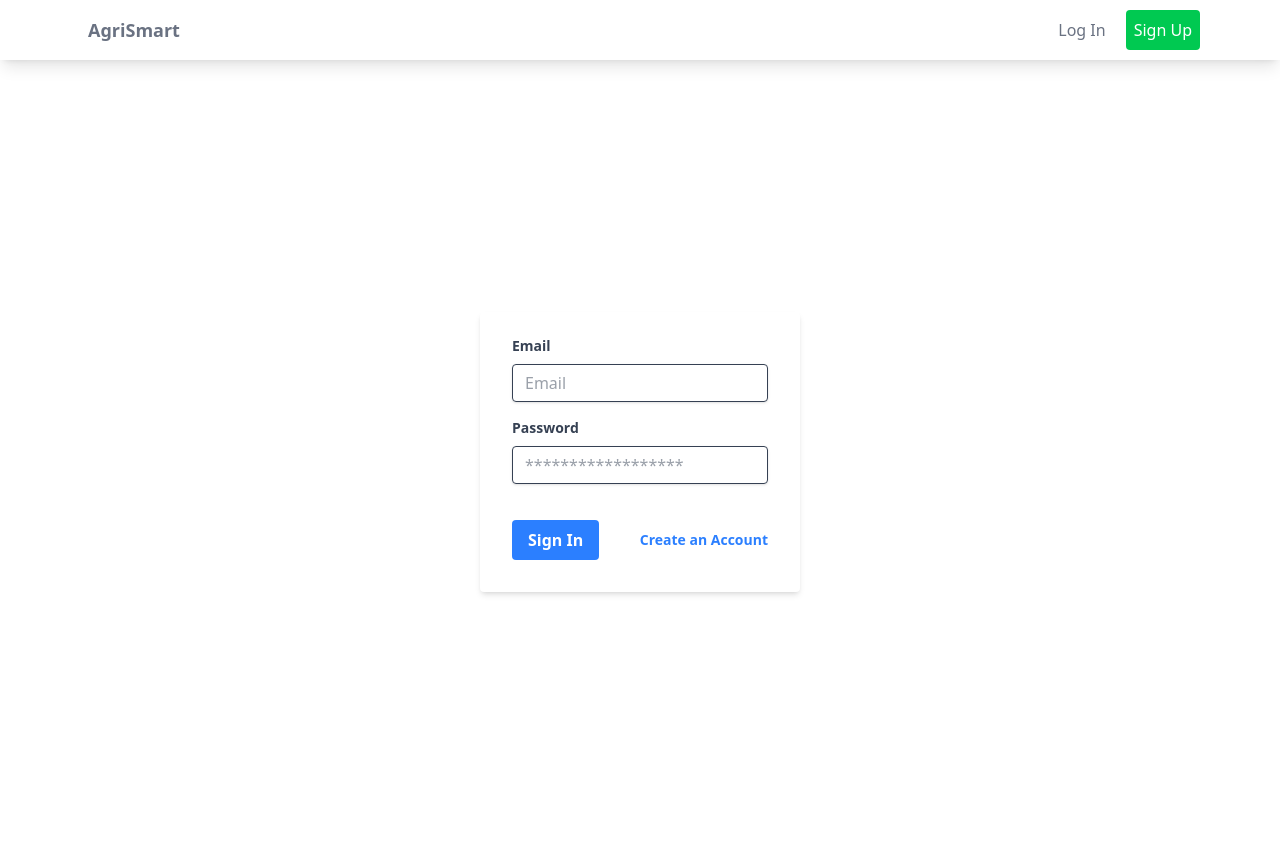
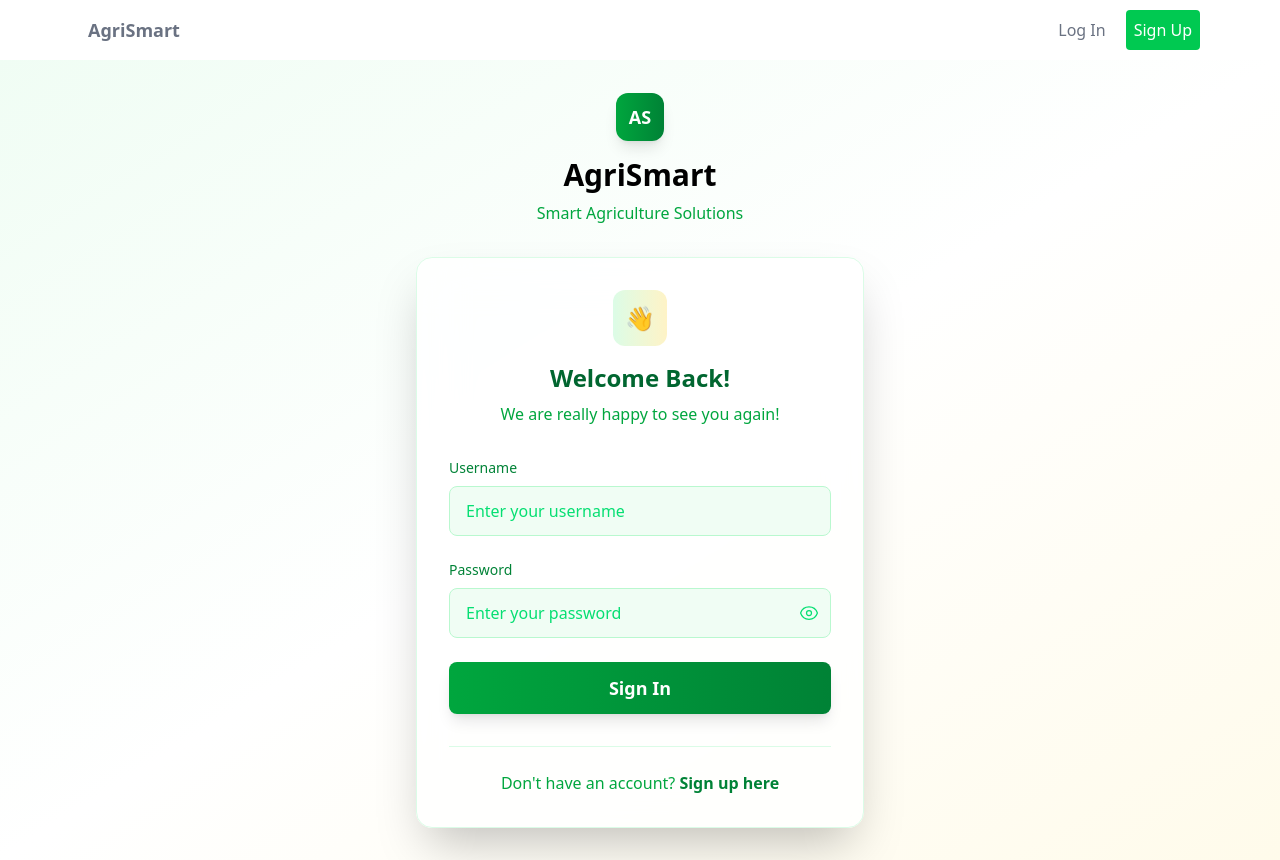
Before and after one commit to yash565-git0/Crop_Doctor, a React (Vite) app in the folder frontend/cropdoctor/: page /login in a window 1280 px wide. Built offline with nearby package versions, Linux system fonts and the light colour scheme.

Commit message:
login fixed

```diff
--- a/frontend/cropdoctor/src/components/Login/Login.jsx
+++ b/frontend/cropdoctor/src/components/Login/Login.jsx
@@ -1,92 +1,171 @@
-import React, { useState, useContext } from 'react';
+import React, { useState, useContext,useEffect  } from 'react';
 import { Link, useNavigate } from 'react-router-dom';
 import { AuthContext } from '../../context/AuthContext.jsx'; // Import the context
 import axios from 'axios';
-import toast from 'react-hot-toast';
+//
+import { EyeIcon, EyeSlashIcon } from "@heroicons/react/24/outline";
 
-const Login = () => {
-    // New logic: Get the login function from our AuthContext
-    const { login } = useContext(AuthContext);
+const LoginPage = () => {
+  const [showPassword, setShowPassword] = useState(false);
+  const [formData, setFormData] = useState({
+    username: "",
+    password: "",
+  });
+  const [isLoading, setIsLoading] = useState(false);
+  const [mounted, setMounted] = useState(false);
+  const [error, setError] = useState("");
+  const { setAuthUser, setIsLoggedIn } = useContext(AuthContext);
   const navigate = useNavigate();
 
-    // Original state management is preserved
-    const [formData, setFormData] = useState({
-        email: '',
-        password: '',
-    });
+  useEffect(() => {
+    setMounted(true);
+  }, []);
 
-    const handleChange = (e) => {
-        setFormData({ ...formData, [e.target.name]: e.target.value });
+    const handleInputChange = (e) => {
+    const { name, value } = e.target;
+    setFormData((prev) => ({
+      ...prev,
+      [name]: value,
+    }));
   };
 
-    // New logic: The handleSubmit function now uses Axios and updates the global auth state
     const handleSubmit = async (e) => {
     e.preventDefault();
-        const toastId = toast.loading('Logging in...');
+    setIsLoading(true);
+    setError("");
+
+    // New logic: The handleSubmit function now uses Axios and updates the global auth state
    try {
-            // The backend API call is the same
-            const response = await axios.post('/api/v1/users/login', formData);
-
-            // On success, update the global state and navigate
-            if (response.data && response.data.data.accessToken) {
-                login(response.data.data.accessToken); // This sets the user as logged in globally
-                toast.success('Login successful!', { id: toastId });
-                navigate('/disease-detection'); // Redirect to the analysis page
-            } else {
-                toast.error('An unexpected error occurred.', { id: toastId });
-            }
-        } catch (error) {
-            // Error handling is improved
-            const errorMessage = error.response?.data?.message || 'Login failed. Please check your credentials.';
-            toast.error(errorMessage, { id: toastId });
+      const response = await axios.post("/api/v1/users/login", formData);
+      setAuthUser(response.data.data.user);
+      setIsLoggedIn(true);
+      // Navigate to the protected disease detection page
+      navigate("/disease-detection");
+    } catch (err) {
+      setError(err.response?.data?.message || "An error occurred.");
+    } finally {
+      setIsLoading(false);
     }
   };
+         const togglePasswordVisibility = () => {
+    setShowPassword(!showPassword);
+  };
 
-    // This is your original JSX structure, untouched.
+  if (!mounted) return null;
+
+  // The rest of your JSX remains the same
   return (
-        <div className="flex justify-center items-center min-h-screen">
-            <div className="w-full max-w-xs">
-                <form onSubmit={handleSubmit} className="bg-white shadow-md rounded px-8 pt-6 pb-8 mb-4">
-                    <div className="mb-4">
-                        <label className="block text-gray-700 text-sm font-bold mb-2" htmlFor="email">
-                            Email
+    <div className="min-h-screen bg-gradient-to-br from-green-50 via-white to-amber-50 relative overflow-hidden">
+      {/* ... Your existing JSX for the login form ... */}
+      <div className="min-h-screen flex items-center justify-center px-4 py-8">
+        <div className="w-full max-w-md">
+          <div className="text-center mb-8 animate-fade-in">
+            <div className="flex items-center justify-center mb-4">
+              <div className="w-12 h-12 bg-gradient-to-r from-green-600 to-green-700 rounded-xl flex items-center justify-center shadow-lg">
+                <span className="text-white font-bold text-lg">AS</span>
+              </div>
+            </div>
+            <h1 className="text-3xl font-bold gradient-text mb-2">AgriSmart</h1>
+            <p className="text-green-600">Smart Agriculture Solutions</p>
+          </div>
+          <div className="bg-white/80 backdrop-blur-xl rounded-2xl shadow-2xl p-8 border border-green-100 animate-slide-up">
+            <div className="text-center mb-8">
+              <div className="inline-block p-3 bg-gradient-to-r from-green-100 to-amber-100 rounded-xl mb-4">
+                <span className="text-2xl">👋</span>
+              </div>
+              <h2 className="text-2xl font-bold text-green-800 mb-2">
+                Welcome Back!
+              </h2>
+              <p className="text-green-600">
+                We are really happy to see you again!
+              </p>
+            </div>
+            <form onSubmit={handleSubmit} className="space-y-6">
+              <div className="relative">
+                <label
+                  htmlFor="username"
+                  className="block text-sm font-medium text-green-700 mb-2"
+                >
+                  Username
                 </label>
+                <div className="relative">
                   <input
-                            className="shadow appearance-none border rounded w-full py-2 px-3 text-gray-700 leading-tight focus:outline-none focus:shadow-outline"
-                            id="email"
-                            type="email"
-                            name="email"
-                            placeholder="Email"
-                            onChange={handleChange}
+                    type="text"
+                    id="username"
+                    name="username"
+                    value={formData.username}
+                    onChange={handleInputChange}
+                    className="w-full px-4 py-3 bg-green-50 border border-green-200 rounded-lg focus:ring-2 focus:ring-green-500 focus:border-transparent transition-all duration-300 placeholder-green-400"
+                    placeholder="Enter your username"
                     required
                   />
                 </div>
-                    <div className="mb-6">
-                        <label className="block text-gray-700 text-sm font-bold mb-2" htmlFor="password">
+              </div>
+              <div className="relative">
+                <label
+                  htmlFor="password"
+                  className="block text-sm font-medium text-green-700 mb-2"
+                >
                   Password
                 </label>
+                <div className="relative">
                   <input
-                            className="shadow appearance-none border rounded w-full py-2 px-3 text-gray-700 mb-3 leading-tight focus:outline-none focus:shadow-outline"
+                    type={showPassword ? "text" : "password"}
                     id="password"
-                            type="password"
                     name="password"
-                            placeholder="******************"
-                            onChange={handleChange}
+                    value={formData.password}
+                    onChange={handleInputChange}
+                    className="w-full px-4 py-3 bg-green-50 border border-green-200 rounded-lg focus:ring-2 focus:ring-green-500 focus:border-transparent transition-all duration-300 placeholder-green-400 pr-12"
+                    placeholder="Enter your password"
                     required
                   />
+                  <button
+                    type="button"
+                    onClick={togglePasswordVisibility}
+                    className="absolute inset-y-0 right-0 flex items-center pr-3 text-green-400 hover:text-green-600 transition-colors duration-200"
+                  >
+                    {showPassword ? (
+                      <EyeSlashIcon className="w-5 h-5" />
+                    ) : (
+                      <EyeIcon className="w-5 h-5" />
+                    )}
+                  </button>
                 </div>
-                    <div className="flex items-center justify-between">
-                        <button className="bg-blue-500 hover:bg-blue-700 text-white font-bold py-2 px-4 rounded focus:outline-none focus:shadow-outline" type="submit">
-                            Sign In
+              </div>
+              <button
+                type="submit"
+                disabled={isLoading}
+                className="w-full bg-gradient-to-r from-green-600 to-green-700 text-white py-3 px-4 rounded-lg font-semibold text-lg hover:from-green-700 hover:to-green-800 transform hover:scale-105 transition-all duration-300 shadow-lg hover:shadow-xl disabled:opacity-50 disabled:cursor-not-allowed relative overflow-hidden"
+              >
+                {isLoading ? (
+                  <div className="flex items-center justify-center">
+                    <div className="w-5 h-5 border-2 border-white border-t-transparent rounded-full animate-spin mr-2"></div>
+                    Signing in...
+                  </div>
+                ) : (
+                  "Sign In"
+                )}
               </button>
-                        <Link to="/register" className="inline-block align-baseline font-bold text-sm text-blue-500 hover:text-blue-800">
-                            Create an Account
+            </form>
+            {error && (
+              <p className="text-red-500 text-sm mt-4 text-center">{error}</p>
+            )}
+            <div className="text-center mt-8 pt-6 border-t border-green-100">
+              <p className="text-green-600">
+                Don't have an account?{" "}
+                <Link
+                  to="/register"
+                  className="text-green-700 font-semibold hover:text-green-800 transition-colors duration-200"
+                >
+                  Sign up here
                 </Link>
+              </p>
               </div>
-                </form>
+          </div>
+        </div>
       </div>
     </div>
   );
 };
 
-export default Login;
+export default LoginPage; // On success, update the global state and navigate
```
Lines whose indentation alone changed are shown as unchanged.
